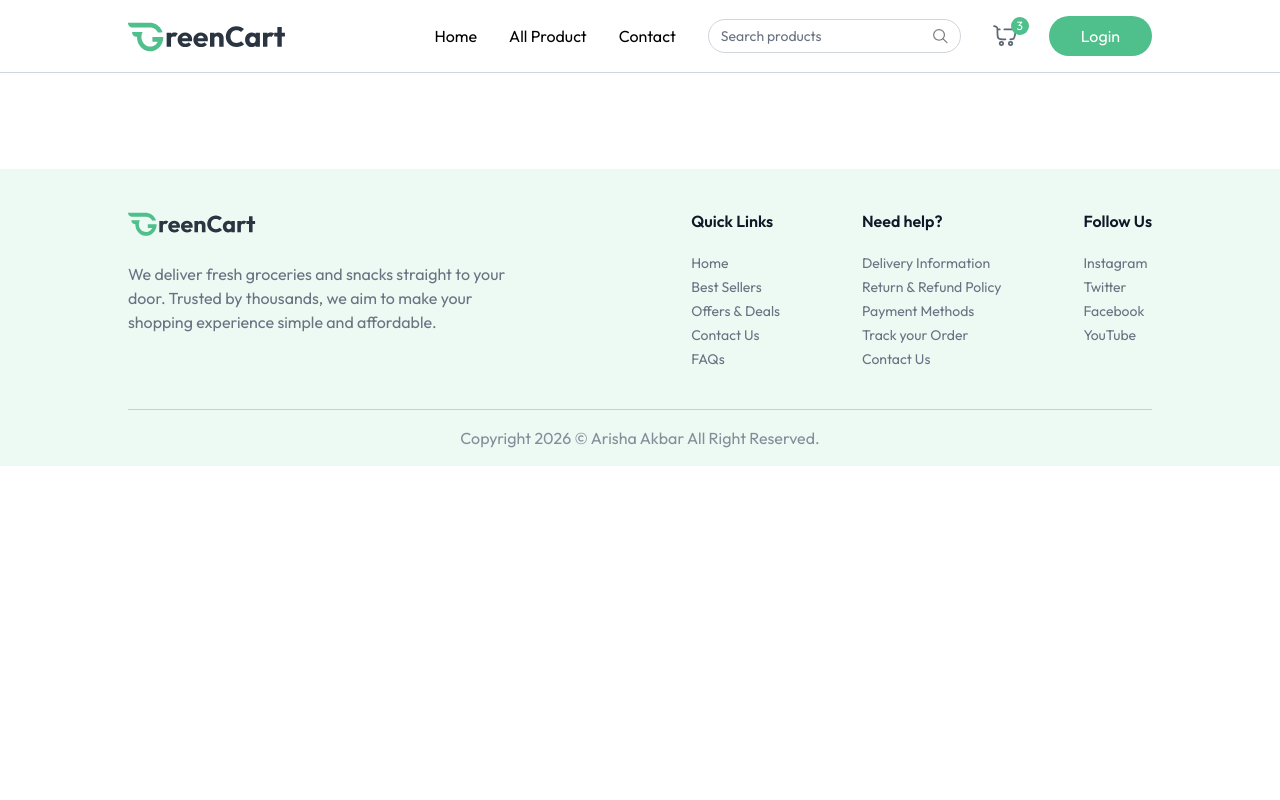
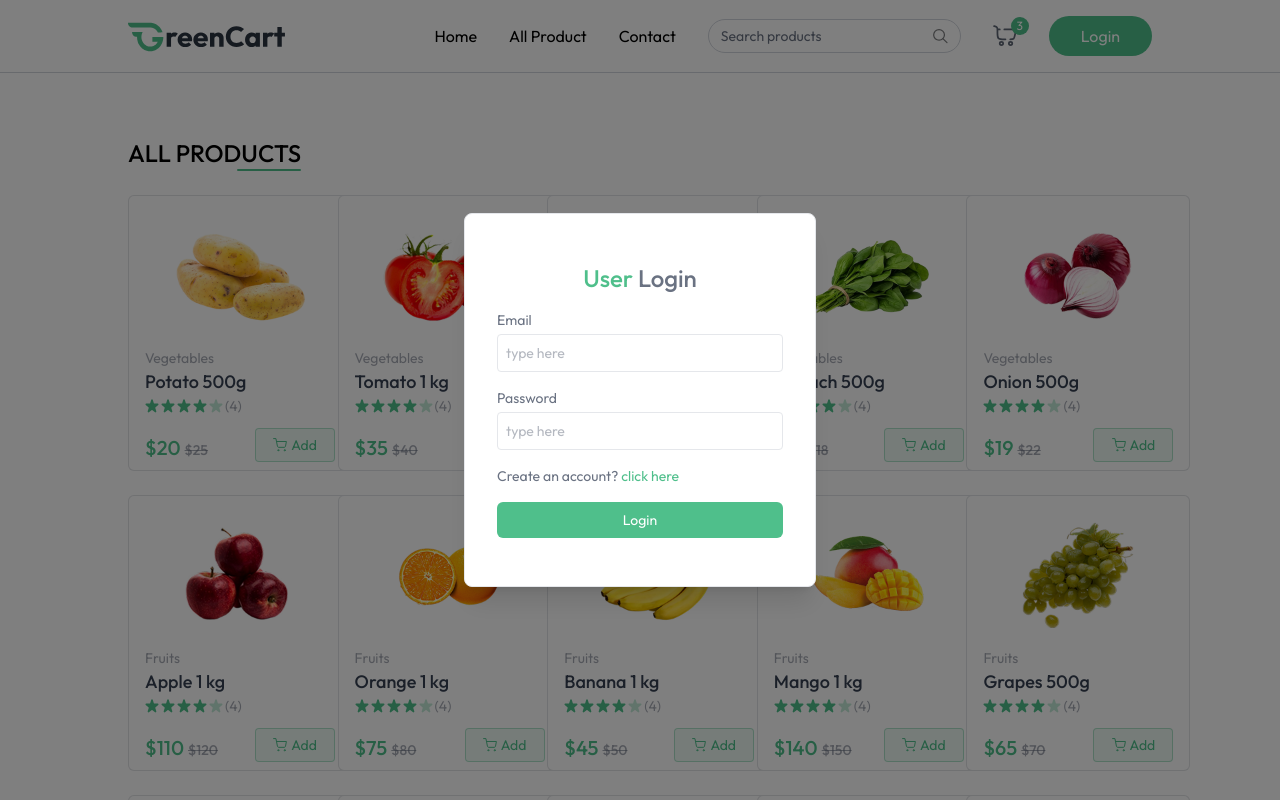
Before and after one commit to Arisha-Akbar/greencart, a React (Vite) app in the folder client/: page /products in a window 1280 px wide. Both pictures are taken after a click on the button "Login". Shown: the top 800 px of the page. Built offline with nearby package versions, Linux system fonts and the light colour scheme.

Commit message:
Added product page

```diff
--- a/client/src/App.jsx
+++ b/client/src/App.jsx
@@ -4,12 +4,18 @@
 import Home from "./pages/Home";
 import { Toaster } from "react-hot-toast";
 import Footer from "./components/Footer";
+import { useAppContext } from "./context/AppContext";
+import Login from "./components/Login";
+import AllProducts from "./pages/AllProducts";
 
 const App = () => {
   const isSellerPath = useLocation().pathname.includes("/seller");
+  const { showUserLogin } = useAppContext();
+
   return (
     <div>
       {isSellerPath ? null : <Navbar />}
+      {showUserLogin ? <Login /> : null}
 
       <Toaster />
 
@@ -18,6 +24,7 @@
       >
         <Routes>
           <Route path="/" element={<Home />} />
+          <Route path="/products" element={<AllProducts />} />
         </Routes>
       </div>
       {!isSellerPath && <Footer />}
--- /dev/null
+++ b/client/src/components/Login.jsx
@@ -0,0 +1,98 @@
+import React from "react";
+import { useAppContext } from "../context/AppContext";
+
+const Login = () => {
+  const { setShowUserLogin, setUser } = useAppContext();
+
+  const [state, setState] = React.useState("login");
+  const [name, setName] = React.useState("");
+  const [email, setEmail] = React.useState("");
+  const [password, setPassword] = React.useState("");
+
+  const onSubmitHandler = async (event) => {
+    event.preventDefault();
+    setUser({
+      email: "arishaakbartest@gmail.com",
+      name: "Arisha Akbar",
+    });
+    setShowUserLogin(false);
+  };
+  return (
+    <div
+      onClick={() => setShowUserLogin(false)}
+      className="fixed top-0 bottom-0 left-0 right-0 z-30 flex items-center text-sm text-gray-600 bg-black/50"
+    >
+      <form
+        onSubmit={onSubmitHandler}
+        onClick={(e) => e.stopPropagation()}
+        className="flex flex-col gap-4 m-auto items-start p-8 py-12 w-80 sm:w-88 text-gray-500 rounded-lg shadow-xl border border-gray-200 bg-white"
+      >
+        <p className="text-2xl font-medium m-auto">
+          <span className="text-primary">User</span>{" "}
+          {state === "login" ? "Login" : "Sign Up"}
+        </p>
+        {state === "register" && (
+          <div className="w-full">
+            <p>Name</p>
+            <input
+              onChange={(e) => setName(e.target.value)}
+              value={name}
+              placeholder="type here"
+              className="border border-gray-200 rounded w-full p-2 mt-1 outline-primary"
+              type="text"
+              required
+            />
+          </div>
+        )}
+        <div className="w-full ">
+          <p>Email</p>
+          <input
+            onChange={(e) => setEmail(e.target.value)}
+            value={email}
+            placeholder="type here"
+            className="border border-gray-200 rounded w-full p-2 mt-1 outline-primary"
+            type="email"
+            required
+          />
+        </div>
+        <div className="w-full ">
+          <p>Password</p>
+          <input
+            onChange={(e) => setPassword(e.target.value)}
+            value={password}
+            placeholder="type here"
+            className="border border-gray-200 rounded w-full p-2 mt-1 outline-primary"
+            type="password"
+            required
+          />
+        </div>
+        {state === "register" ? (
+          <p>
+            Already have account?{" "}
+            <span
+              onClick={() => setState("login")}
+              className="text-primary cursor-pointer"
+            >
+              click here
+            </span>
+          </p>
+        ) : (
+          <p>
+            Create an account?{" "}
+            <span
+              onClick={() => setState("register")}
+              className="text-primary cursor-pointer"
+            >
+              click here
+            </span>
+          </p>
+        )}
+        <button className="bg-primary hover:bg-primary-dull transition-all text-white w-full py-2 rounded-md cursor-pointer">
+          {state === "register" ? "Create Account" : "Login"}
+        </button>
+      </form>
+    </div>
+  );
+};
+
+export default Login;
--- a/client/src/context/AppContext.jsx
+++ b/client/src/context/AppContext.jsx
@@ -15,6 +15,7 @@
   const [products, setProducts] = useState([]);
 
   const [cartItems, setCartItems] = useState({});
+  const [searchQuery, setSearchQuery] = useState({});
 
   //fetch all products
   const fetchProducts = async () => {
@@ -72,6 +73,8 @@
     updateCartItem,
     removeFromCart,
     cartItems,
+    searchQuery,
+   setSearchQuery,
   };
 
   return <AppContext.Provider value={value}>{children}</AppContext.Provider>;
--- /dev/null
+++ b/client/src/pages/AllProducts.jsx
@@ -0,0 +1,38 @@
+import React, { useEffect, useState } from "react";
+import { useAppContext } from "../context/AppContext";
+import ProductCard from "../components/ProductCard";
+
+const AllProducts = () => {
+  const { products, searchQuery } = useAppContext();
+  const [filteredProducts, setFilteredProducts] = useState([]);
+
+  useEffect(() => {
+    if (searchQuery.length > 0) {
+      setFilteredProducts(
+        products.filter((product) =>
+          product.name.toLowerCase().includes(searchQuery.toLowerCase()),
+        ),
+      );
+    } else {
+      setFilteredProducts(products);
+    }
+  }, [products, searchQuery]);
+
+  return (
+    <div className="mt-16 flex flex-col">
+      <div className="flex flex-col items-end w-max">
+        <p className="text-2xl font-medium uppercase">All products</p>
+        <div className="w-16 h-0.5 bg-primary rounded-full"></div>
+      </div>
+      <div className="grid grid-cols-2 sm:grid-cols-3 md:grid-cols-4 gap-3 md:gap-6 lg:grid-cols-5 mt-6">
+        {filteredProducts
+          .filter((product) => product.inStock)
+          .map((product, index) => (
+            <ProductCard key={index} product={product} />
+          ))}
+      </div>
+    </div>
+  );
+};
+
+export default AllProducts;
```
